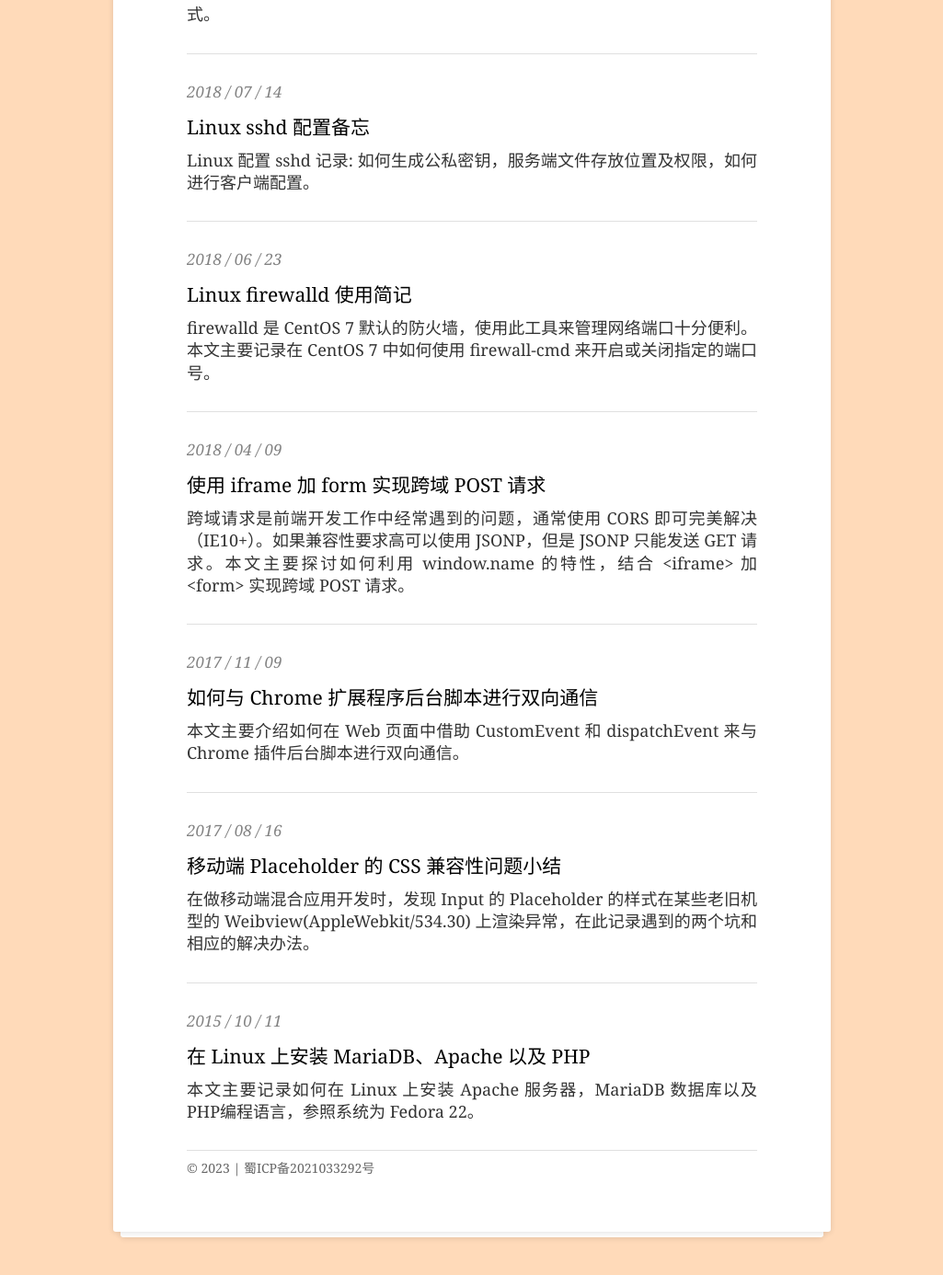
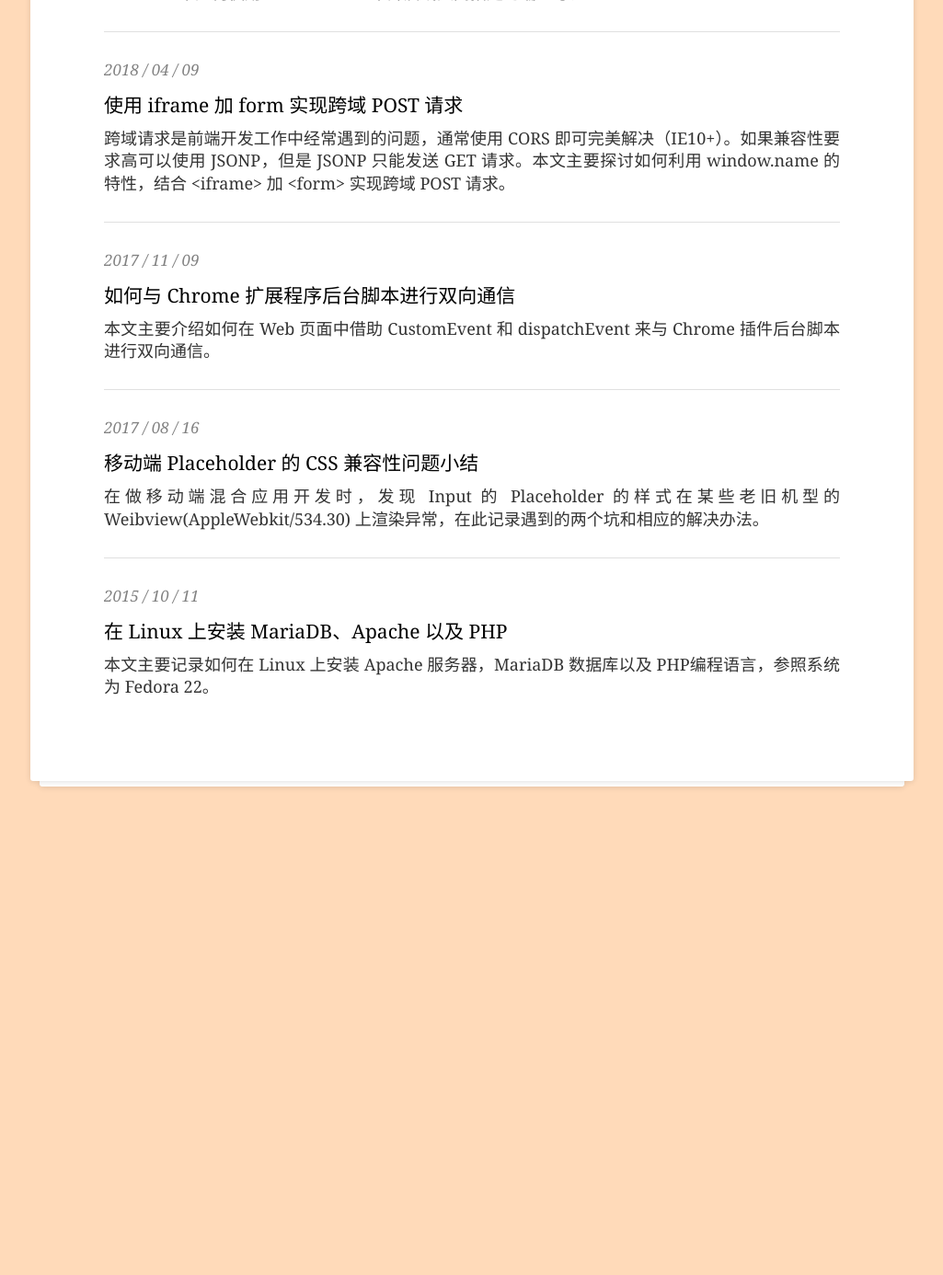
Before and after one commit to john-yuan/blog, a Jekyll site: the page built from index.md, in a window 1280 px wide and 1400 px high, scrolled down 5876 px. Shown: the top 1386 px of the window at 92% size, without its empty margins (127-1152 px from the left). Built offline with Jekyll 4.4.1, drawn with Linux system fonts in a browser that asks for light colours; after the commit the page ends 6786 px from its top, so only the background shows below that.

Commit message:
feat: update container width and remove icp

```diff
--- a/_layouts/home.html
+++ b/_layouts/home.html
@@ -42,10 +42,10 @@
             </ul>
         </div>
     </div>
-    <div class="icp">
+    <!-- <div class="icp">
         <span>© {{ site.time | date: '%Y' }} | </span>
         <a href="https://beian.miit.gov.cn" target="_blank">蜀ICP备2021033292号</a>
-    </div>
+    </div> -->
 </div>
 {% include scripts.html %}
 </body>
--- a/_sass/_global.scss
+++ b/_sass/_global.scss
@@ -32,6 +32,12 @@
         background: #fff;
         border-radius: 0 0 3px 3px;
         box-shadow: 0 1px 6px rgba(0, 0, 0, .12);
+    }
+}
+
+@media screen and (min-width: 1280px) {
+    .container {
+        width: 800px;
     }
 }
 
--- a/docker-compose.yml
+++ b/docker-compose.yml
@@ -3,6 +3,8 @@
 services:
   jekyll:
     image: jekyll/jekyll:3.8
-    command: jekyll build --future
+    command: jekyll serve --future
+    ports:
+      - "4000:4000"
     volumes:
       - .:/srv/jekyll
```
Also changed, not shown: README.md.
